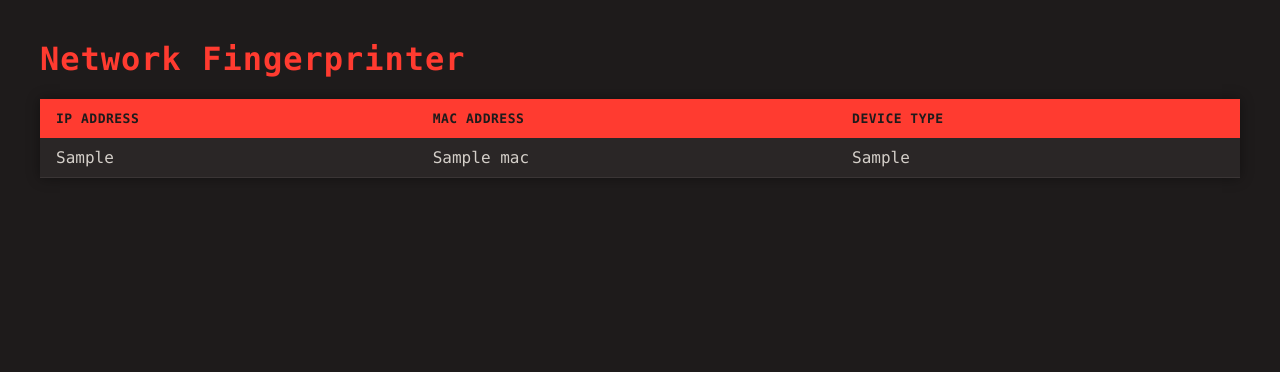
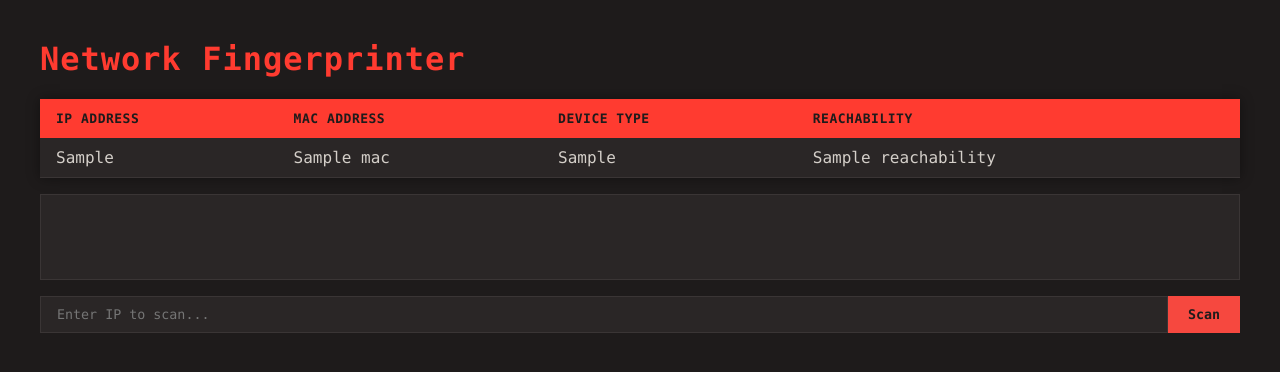
Before and after one commit to veefs/network-fingerprinter, a Flask app: template templates/index.html in a window 1280 px wide. Shown: the top 372 px of the page. Run offline with Flask 3, Linux system fonts and the light colour scheme; the template is opened without the code that fills it: most values are stand-ins (such as "Sample title", 1, 10 or a date in 2020).

Commit message:
updates
updates

```diff
--- a/app.py
+++ b/app.py
@@ -1,7 +1,8 @@
-from flask import Flask, render_template
+from flask import Flask, render_template, request, jsonify
 import re
 import requests
 import subprocess
+
 
 app = Flask(__name__)
 
@@ -20,24 +21,26 @@ def get_devices():
 
                 deviceType = requests.get(f"https://api.maclookup.app/v2/macs/{mac}/company/name")
 
+                ping = subprocess.run(["ping", ip], capture_output=True, text=True)
+                ping_output = ping.stdout
+
+                reachability = "NA"
+
+                if "100% loss" in ping_output:
+                    print("unreachable")
+                    reachability = "False"
+
+                else:
+                    print("reachable")
+                    reachability = "True"
+
                 devices.append({
                     "ip": ip,
                     "mac": mac,
                     "ipType": ipType,
-                    "deviceType": deviceType.text
+                    "deviceType": deviceType.text,
+                    "reachability": reachability
                 })
-
-                ping = subprocess.run(["ping", ip], capture_output=True, text=True)
-                ping_output = ping.stdout
-
-                if "100% loss" in ping_output:
-                    print("unreachable")
-
-                else:
-                    print("reachable")
-
-
-
     return devices
 
 @app.route("/")
@@ -46,5 +49,63 @@ def index():
     devices = get_devices()
     return render_template("index.html", devices=devices)
 
+known_ips = set()
+
+def handle_options(option):
+
+    parts = option.strip().split()
+
+    if not parts:
+
+        return {"status": "error", "result": "empty command"}
+
+    command = parts[0]
+
+    if command == "set":
+
+        if len(parts) < 2:
+
+            return {"status": "error", "result": "usage: set <ip>"}
+
+        ip = parts[1]
+
+        known_ips.add(ip)
+
+        return {"status": "ok", "result": f"added {ip}"}
+
+    elif command == "os":
+
+        if len(parts) < 2:
+
+            return {"status": "error", "result": "usage: os <ip>"}
+
+        ip = parts[1]
+
+        NMAP_PATH = r"C:\Program Files (x86)\Nmap\nmap.exe"
+
+        scan_result = subprocess.run(
+
+             [NMAP_PATH, "-O", ip], capture_output=True, text=True
+
+        )
+
+        return {"status": "ok", "result": scan_result.stdout}
+
+    else:
+
+        return {"status": "error", "result": f"unknown command: {command}"}
+
+@app.route("/scan", methods=["POST"])
+
+def scan():
+
+    data = request.get_json()
+
+    target_ip = data.get("target_ip")
+
+    result = handle_options(target_ip)
+
+    return jsonify(result)
+
 if __name__ == "__main__":
     app.run(debug=True, port=5001)
--- a/static/style.css
+++ b/static/style.css
@@ -41,3 +41,49 @@ table {
 .item-card:nth-child(even) {
     background-color: #252121;
 }
+
+
+
+.input-row {
+    display: flex;
+    width: 100%;
+    margin-top: 16px;
+}
+
+.input-row input {
+    flex: 1;
+    padding: 10px 16px;
+    background-color: #2a2626;
+    border: 1px solid #3a3535;
+    color: #d4cfc9;
+    font-family: inherit;
+}
+
+.input-row button {
+    padding: 10px 20px;
+    background-color: #f6483f;
+    color: #1e1b1b;
+    border: none;
+    font-weight: 700;
+    cursor: pointer;
+    font-family: inherit;
+}
+
+.input-row button:hover {
+    background-color: #FF3B30;
+}
+
+#outputBox {
+    margin-top: 16px;
+    padding: 12px 16px;
+    background-color: #2a2626;
+    border: 1px solid #3a3535;
+    color: #d4cfc9;
+    font-family: 'Consolas', 'Monaco', monospace;
+    font-size: 13px;
+    white-space: pre-wrap;
+    word-wrap: break-word;
+    min-height: 60px;
+    max-height: 400px;
+    overflow-y: auto;
+}
--- a/templates/index.html
+++ b/templates/index.html
@@ -5,7 +5,7 @@
     <meta name="viewport" content="width=device-width, initial-scale=1.0">
     <meta http-equiv="X-UA-Compatible" content="ie=edge">
     <title>Network Fingerprinter</title>
-    <link rel="stylesheet" href="{{ url_for('static', filename='style.css') }}">
+    <link rel="stylesheet" href="../static/style.css">
 </head>
 <body>
     <h1>Network Fingerprinter</h1>
@@ -16,6 +16,7 @@
                 <th>IP Address</th>
                 <th>MAC Address</th>
                 <th>Device Type</th>
+                <th>Reachability</th>
             </tr>
         </thead>
         <tbody>
@@ -24,9 +25,68 @@
                 <td>{{ device.ip }}</td>
                 <td>{{ device.mac }}</td>
                 <td>{{ device.deviceType }}</td>
+                <td>{{ device.reachability}}</td>
             </tr>
+
+
+
             {% endfor %}
         </tbody>
+
+
     </table>
+
+
+
+
+<pre id="outputBox"></pre>
+
+<script>
+
+async function sendScan() {
+
+    const ip = document.getElementById("targetIp").value;
+
+    const outputBox = document.getElementById("outputBox");
+
+    outputBox.textContent = "Scanning...";
+
+    const resp = await fetch("/scan", {
+
+        method: "POST",
+
+        headers: { "Content-Type": "application/json" },
+
+        body: JSON.stringify({ target_ip: ip })
+
+    });
+
+    const data = await resp.json();
+
+    console.log(data);
+
+    outputBox.textContent = data.result;
+
+}
+
+</script>
+
+    <div class="input-row">
+        <input type="text" id="targetIp" placeholder="Enter IP to scan...">
+        <button onclick="sendScan()">Scan</button>
+    </div>
+        <script>
+    async function sendScan() {
+        const ip = document.getElementById("targetIp").value;
+        const resp = await fetch("/scan", {
+            method: "POST",
+            headers: { "Content-Type": "application/json" },
+            body: JSON.stringify({ target_ip: ip })
+        });
+        const data = await resp.json();
+        console.log(data);
+    }
+    </script>
+
 </body>
 </html>
```
Also changed, not shown: README.md.
